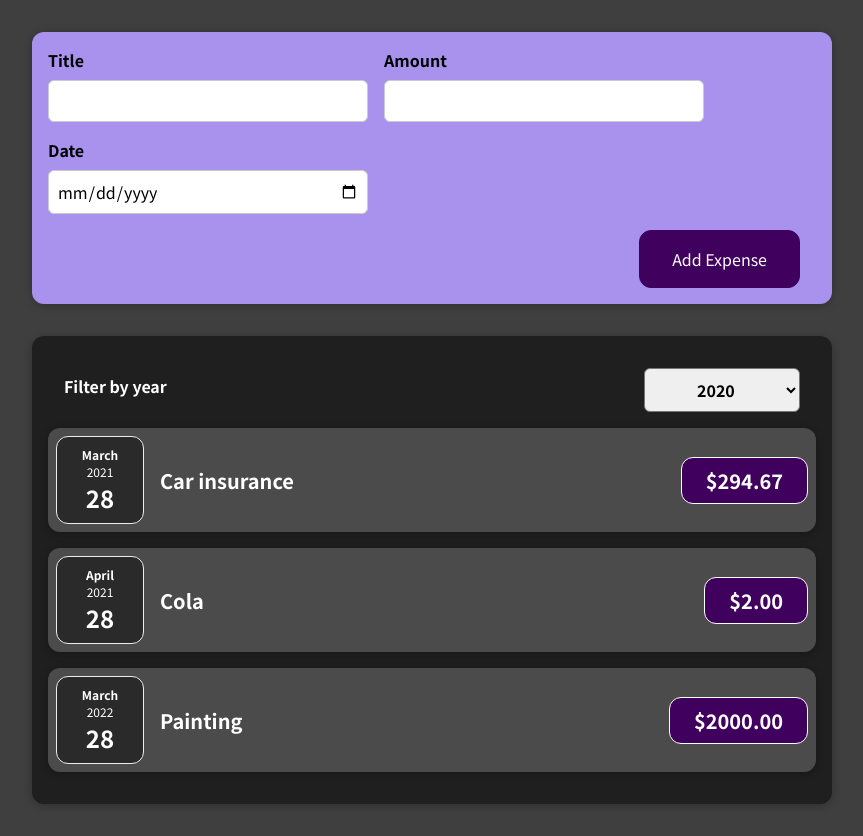
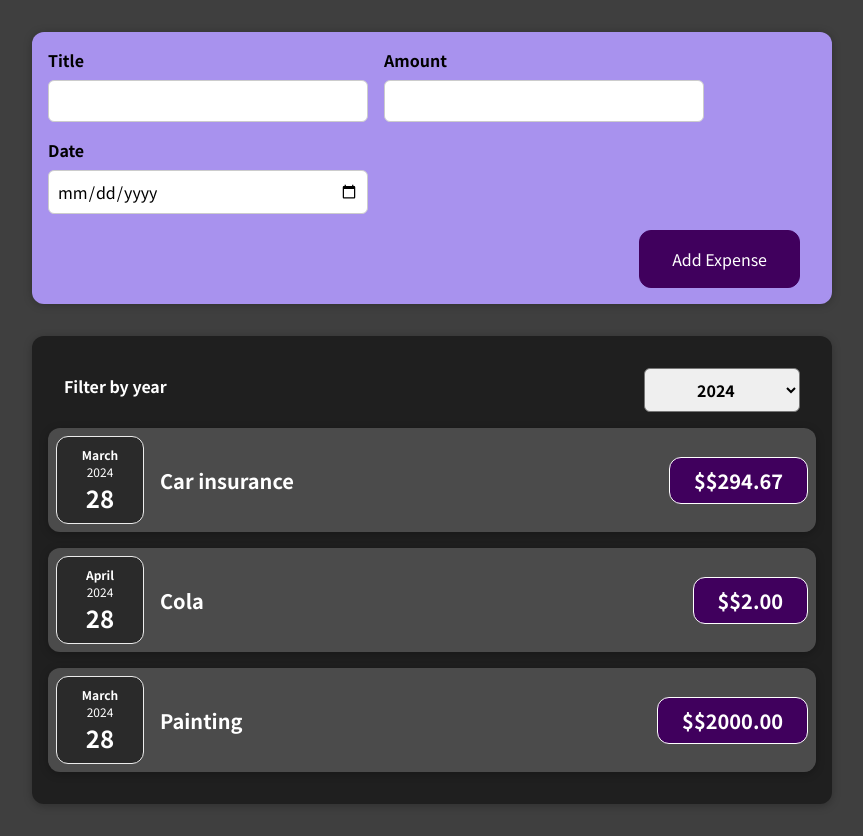
Before and after one commit to EitanBeCe/ReactExpenseTracker, a React (Create React App) app: page / in a window 1280 px wide. Shown: the whole page, without its empty margins (208-1071 px from the left). Built offline with nearby package versions, Linux system fonts and the light colour scheme.

Commit message:
lesson 669 conditional content

```diff
--- a/src/App.js
+++ b/src/App.js
@@ -7,19 +7,19 @@ const DUMMY_EXPENSES = [
       id: "e1",
       title: "Car insurance",
       price: "$294.67",
-      date: new Date(2021, 2, 28)
+      date: new Date(2024, 2, 28)
   },
   {
       id: "e2",
       title: "Cola",
       price: "$2.00",
-      date: new Date(2021, 3, 28)
+      date: new Date(2024, 3, 28)
   },
   {
       id: "e3",
       title: "Painting",
       price: "$2000.00",
-      date: new Date(2022, 2, 28)
+      date: new Date(2024, 2, 28)
   },
 ]
 
--- a/src/components/Expenses/ExpenseItem.js
+++ b/src/components/Expenses/ExpenseItem.js
@@ -1,17 +1,14 @@
-import { useState } from 'react'
 import Card from '../UI/Card'
 import ExpenseDate from './ExpenseDate'
 import './ExpenseItem.css'
 
 function ExpenseItem(props) {
-    // const [title, setTitle] = useState(props.title)
-
     return (
         <Card className='expense-item'>
             <ExpenseDate date={props.date}/>
             <div className='expense-item__description'>
                 <h2>{props.title}</h2>
-                <div className='expense-item__price'>{props.price}</div>
+                <div className='expense-item__price'>{'$' + props.price}</div>
             </div>
         </Card>
     )
--- a/src/components/Expenses/Expenses.js
+++ b/src/components/Expenses/Expenses.js
@@ -6,10 +6,26 @@ import ExpensesFilter from './ExpensesFilter';
 import './Expenses.css';
 
 const Expenses = (props) => {
-    const [filteredYear, setFilteredYear] = useState('2020');
+    const [filteredYear, setFilteredYear] = useState('2024');
 
     const filterChangeHandler = selectedYear => {
         setFilteredYear(selectedYear);
+    }
+
+    const filteredExpenses = props.expenseItems.filter(expense => {
+        return expense.date.getFullYear().toString() === filteredYear
+    })
+
+    let expensesContent = <p>No expenses found for this period.</p>
+    if (filteredExpenses.length > 0) {
+        expensesContent = filteredExpenses.map(expense => (
+            <ExpenseItem
+                key={expense.id}
+                title={expense.title}
+                price={expense.price}
+                date={expense.date}
+            />
+        ))
     }
 
     return (
@@ -17,14 +33,7 @@ const Expenses = (props) => {
             <Card className='expenses'>
                 <ExpensesFilter selected={filteredYear} onChangeFilter={filterChangeHandler} />
 
-                {props.expenseItems.map(expense => (
-                    <ExpenseItem
-                        key={expense.id}
-                        title={expense.title}
-                        price={expense.price}
-                        date={expense.date}
-                    />
-                ))}
+                {expensesContent}
             </Card>
         </div>
     );
--- a/src/components/NewExpense/ExpenseForm.js
+++ b/src/components/NewExpense/ExpenseForm.js
@@ -22,7 +22,7 @@ const ExpenseForm = props => {
 
         const expenseData = {
             title: enteredTitle,
-            amount: enteredAmount,
+            price: enteredAmount,
             date: new Date(enteredDate)
         }
 
```
